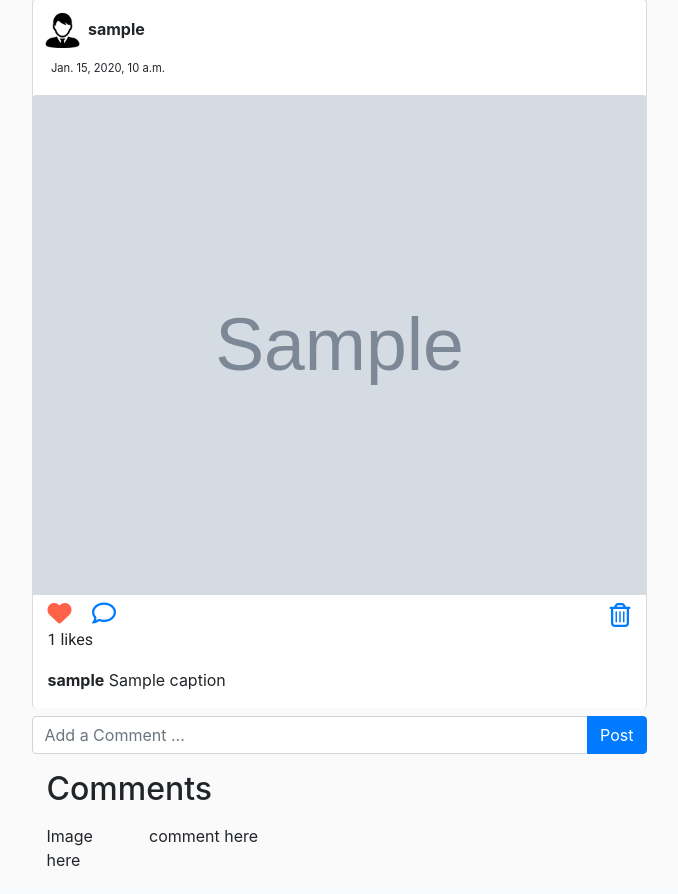
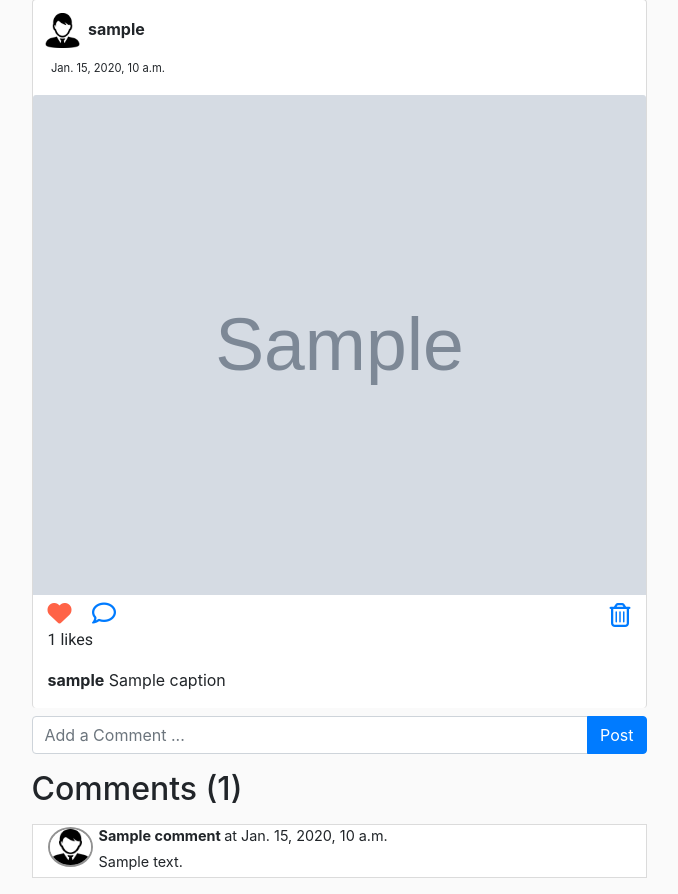
Before and after one commit to rng70/SocialShout, a Django app: template INSTA/Instagram/templates/post/postpage.html in a window 1280 px wide. Shown: the part 83-977 px from the top of the page, without its empty margins (141-819 px from the left). Before the commit the page ends 949 px from the top, so only its background shows below. Run offline with Django 3.2, Linux system fonts and the light colour scheme; the template is opened without the code that fills it: most values are stand-ins (such as "Sample title", 1, 10 or a date in 2020); grey boxes marked "Sample" are stand-in pictures; some libraries are stand-ins or nearby versions.

Commit message:
Comments Added!

```diff
--- a/INSTA/Instagram/templates/post/postpage.html
+++ b/INSTA/Instagram/templates/post/postpage.html
@@ -10,6 +10,15 @@ border-bottom: 0;
 margin: 0;
 margin-top: 3%;
 width : 615px;
+}
+
+.caption-comments{
+  background-color: #ffffff;
+  font-size: 90%;
+  border: 1px solid #DBDBDB;
+  margin-top: 3%;
+  width : 615px;
+
 }
 
 .paid-text{
@@ -47,45 +56,54 @@ border: 1px solid #DBDBDB;
 border-right: 0;
 }
 
+.profile-image{
+  height: 40px;
+  width: 45px;
+  border: 2px solid #929292;
+  border-radius: 50%;
+  margin: 0;
+  margin-top: 7%;
+
+}
+
 {% endblock css %}
 
 
 {% block body %}
 <div class="feed d-flex justify-content-center">
     <div class="col- ">
-
         <div class="card">
 
             <h10 class=" card-content ml-2">
                 <img src="/static/user.png" height="35" class="round mx-1" alt="...">
-                <strong class=""> {{post.username}} </strong>
+                <strong class=""> {{username}} </strong>
             </h10>
-            <p class="paid-text card-content"> {{post.time}}</p>
+            <p class="paid-text card-content"> {{time}}</p>
 
-            <img src="{{post.img_src}}" height="500" class="card-img-top card-image" alt="...">
+            <img src="{{img_src}}" height="500" class="card-img-top card-image" alt="...">
 
             <div class="container">
-                <a href="{% url "likepostpage" %}" class="mr-3 like" id="{{post.postid}}">
-                    {% if post.isliked == 0 %}
-                        <i class="fa fa-heart-o insta-button" style="color:black"  id="likebtn{{post.postid}}"></i>
+                <a href="{% url "likepostpage" %}" class="mr-3 like" id="{{postid}}">
+                    {% if isliked == 0 %}
+                        <i class="fa fa-heart-o insta-button" style="color:black"  id="likebtn{{postid}}"></i>
                     {% else %}
-                        <i class="fa fa-heart insta-button" style="color:Tomato"  id="likebtn{{post.postid}}"></i>
+                        <i class="fa fa-heart insta-button" style="color:Tomato"  id="likebtn{{postid}}"></i>
                     {% endif %}
                 </a>
-                <a href="/post/{{post.postid}}" class="mr-3 ">
+                <a href="/post/{{postid}}" class="mr-3 ">
                     <i class="far fa-comment  insta-button"></i>
                 </a>
                 <a href="#" class="float-right">
                     <i class="far fa-trash-alt insta-button my-2 "></i>
                 </a>
 
-                <p class="card-text ml-0 " id = "likecount{{post.postid}}">{{post.likes_count}} likes</p>
-                <p class="card-text-caption ml-auto"> <strong> {{post.username}}</strong> {{post.caption}} </p>
+                <p class="card-text ml-0 " id = "likecount{{postid}}">{{likes_count}} likes</p>
+                <p class="card-text-caption ml-auto"> <strong> {{username}}</strong> {{caption}} </p>
             </div>
 
         </div>
         <div class="comment-section comment-bar my-2">
-            <form action="/post/postComment/{{post.postid}}" method= "Post">
+            <form action="/post/postComment/{{postid}}" method= "Post">
                 {% csrf_token %}
                 <div class="input-group">
                     <input type="text" class="form-control comment" name="comment" placeholder="Add a Comment ...">
@@ -96,12 +114,21 @@ border-right: 0;
             </form>
         </div>
 
+        <p> <h2> Comments ({{comments_count}})</h2> </p>
         <div class="container my-3">
-            <h2> Comments </h2>
-            <div class="row my-3">
-                <div class="col-md-2"> Image here</div>
-                <div class="col-md-10"> comment here </div>
+
+            {% for comment in comments %}
+            <div class="row my-3 caption-comments">
+                <div class="col-md-1 ">
+                    <img src="/static/user.png" height="35" class=" profile-image mx-auto" alt="...">
+                </div>
+                <div class="col-md-11 ">
+                    <b> {{comment.commenter_name}} </b>
+                    at {{comment.time}}
+                    <div class = "my-1"> {{comment.content}} </div>
+                </div>
             </div>
+            {% endfor %}
 
         </div>
 
--- a/INSTA/Instagram/templates/timeline/postfeed.html
+++ b/INSTA/Instagram/templates/timeline/postfeed.html
@@ -86,9 +86,10 @@ border-right: 0;
 
         </div>
         <div class="comment-section comment-bar my-2">
-            <form action="#">
+            <form action="/post/postComment/{{post.postid}}" method= "Post">
+                {% csrf_token %}
                 <div class="input-group">
-                    <input type="text" class="form-control comment" placeholder="Add a Comment ...">
+                    <input type="text" class="form-control comment" name="comment" placeholder="Add a Comment ...">
                     <div class="input-group-append">
                         <button class="btn btn-primary " type="submit"> Post </button>
                     </div>
--- a/INSTA/Instagram/templates/timeline_base.html
+++ b/INSTA/Instagram/templates/timeline_base.html
@@ -131,7 +131,7 @@
                                     <textarea class="ml-0" name="caption" id="caption" cols="45" rows="10" placeholder="Share what's on your mind..." class='ml-4'></textarea>
                                 </div>
                                 <div class="modal-footer">
-                                    <button type="button" class="btn btn-secondary" data-dismiss="modal">Close</button>
+
                                     <button type="submit" class="btn btn-primary">Post</button>
                                 </div>
                             </form>
```
Also changed, not shown: INSTA/Instagram/post/views.py (+81 -5 lines), INSTA/Instagram/db.sqlite3, INSTA/Instagram/media/Post/python.jpeg (added), INSTA/Instagram/media/Post/sakib_al_hasan.jpeg (added), INSTA/Instagram/timeline/views.py (line endings or trailing spaces).
